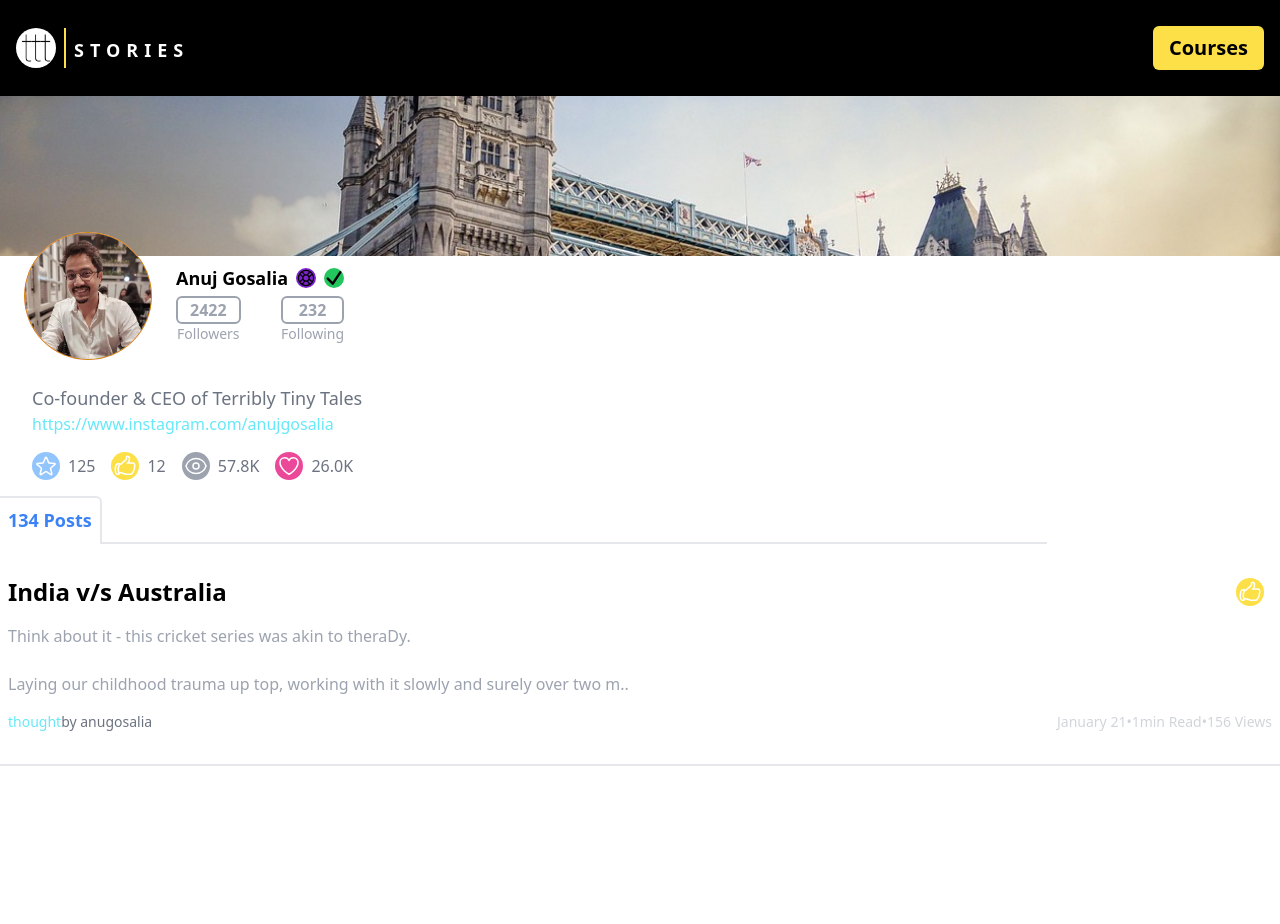
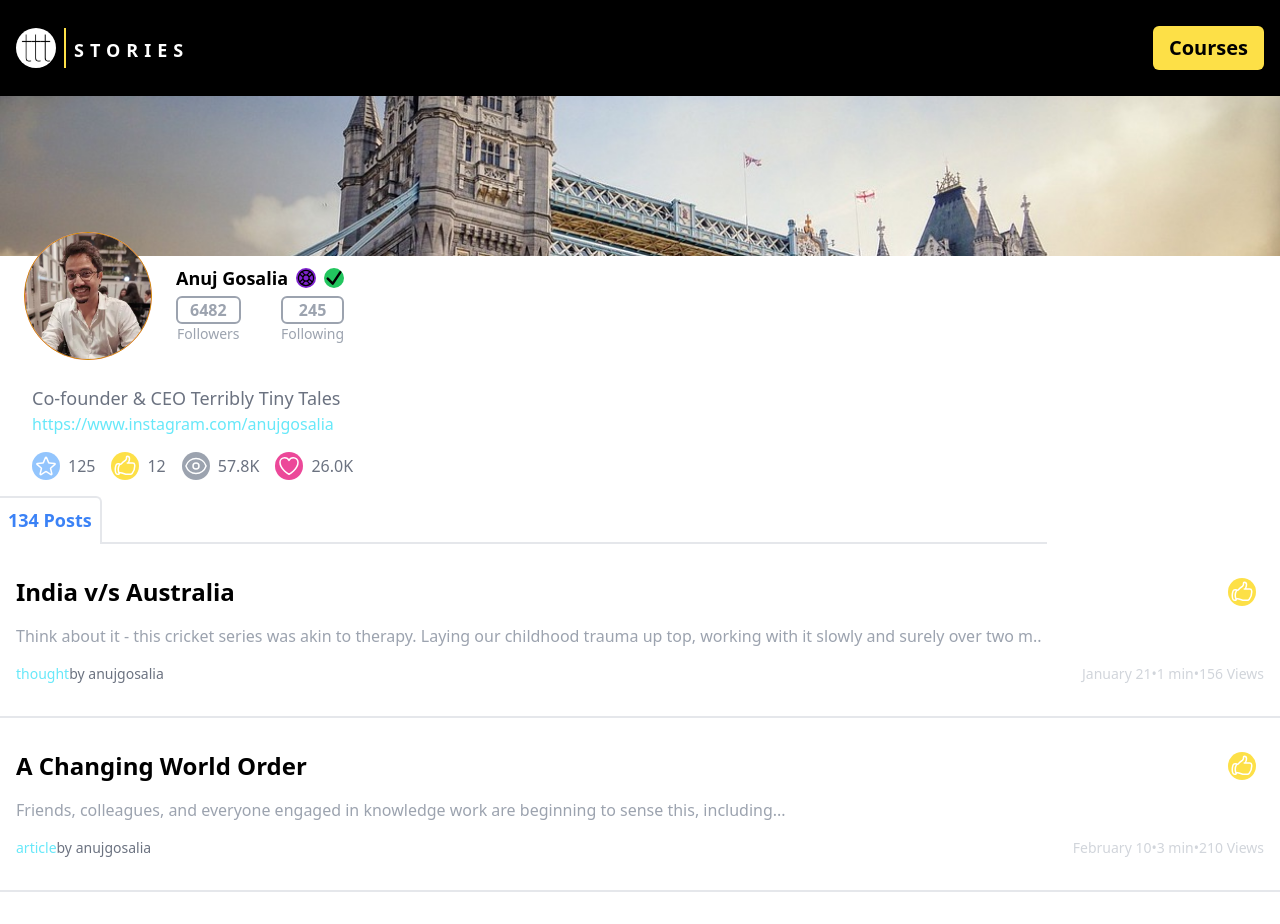
Before and after one commit to amartya895/tinytales, a React (Create React App) app: page / in a window 1280 px wide. Shown: the top 924 px of the page. Before the commit the page ends 800 px from the top, so only its background shows below. Built offline with nearby package versions, Linux system fonts and the light colour scheme.

Commit message:
added json file

```diff
--- a/src/App.js
+++ b/src/App.js
@@ -2,20 +2,47 @@ import Features from "./components/Features";
 import Navbar from "./components/Navbar";
 import PostCard from "./components/PostCard";
 import Profile from "./components/Profile";
+import profileInfo from "./utils/data.json";
 
 function App() {
+  const info = profileInfo.users[0];
+
   return (
     <div className="">
       <Navbar />
-      <Profile />
+      <Profile
+        name={info.name}
+        follower={info.followers}
+        following={info.following}
+        position={info.position}
+        instaid={info.instagram_id}
+      />
       <div className="ml-8">
-        <Features />
+        <Features
+          star={info.star}
+          like={info.like}
+          view={info.views}
+          heart={info.heart}
+        />
       </div>
       <div className="p-2 text-blue-500 inline-block mt-4 rounded-tr-md font-semibold text-lg border-t-2 border-r-2">
-        134 Posts
+        {info.postcount} Posts
       </div>
       <div className="w-[74%] bg-gray-400 border-b-2 ml-[100px]"></div>
-      <PostCard/>
+      {info.posts.map((post,index) => {
+        return (
+          <PostCard
+          key={index}
+            title={post.title}
+            desc={post.description}
+            typedesc={post.typeDesc}
+            time={post.post_time}
+            readtime={post.post_read_time}
+            view={post.post_view}
+            name={info.name.toLowerCase().split(' ').join("")}
+          />
+        );
+      })}
     </div>
   );
 }
--- a/src/components/Features.js
+++ b/src/components/Features.js
@@ -1,6 +1,6 @@
 import React from "react";
 
-const Features = () => {
+const Features = ({ star, like, view, heart }) => {
   return (
     <div className="flex mt-4 justify-start items-center">
       <div className="text-gray-500 flex  justify-start items-center">
@@ -20,7 +20,7 @@ const Features = () => {
             />
           </svg>
         </div>
-        <span>125</span>
+        <span>{star}</span>
       </div>
       <div className="text-gray-500 flex ml-4 justify-start items-center">
         <div className="h-7 w-7 flex justify-center items-center bg-yellow-300 rounded-full mr-2">
@@ -39,7 +39,7 @@ const Features = () => {
             />
           </svg>
         </div>
-        <span>12</span>
+        <span>{like}</span>
       </div>
       <div className="text-gray-500 flex ml-4 justify-start items-center">
         <div className="h-7 w-7 flex justify-center items-center bg-gray-400 rounded-full mr-2">
@@ -63,7 +63,7 @@ const Features = () => {
             />
           </svg>
         </div>
-        <span>57.8K</span>
+        <span>{view}</span>
       </div>
       <div className="text-gray-500 flex ml-4 justify-start items-center">
         <div className="h-7 w-7 flex justify-center items-center bg-pink-500 rounded-full mr-2">
@@ -82,7 +82,7 @@ const Features = () => {
             />
           </svg>
         </div>
-        <span>26.0K</span>
+        <span>{heart}</span>
       </div>
     </div>
   );
--- a/src/components/PostCard.js
+++ b/src/components/PostCard.js
@@ -1,10 +1,10 @@
 import React from "react";
 
-const PostCard = () => {
+const PostCard = ({ title, desc, typedesc, time, readtime, view, name }) => {
   return (
-    <div className="px-2 border-b-2 py-8">
+    <div className="px-4 border-b-2 py-8">
       <div className="flex items-center justify-between">
-        <h1 className="text-2xl font-semibold">India v/s Australia</h1>
+        <h1 className="text-2xl font-semibold">{title}</h1>
         <div className="h-7 w-7 flex justify-center items-center bg-yellow-300 rounded-full mr-2">
           <svg
             xmlns="http://www.w3.org/2000/svg"
@@ -22,19 +22,15 @@ const PostCard = () => {
           </svg>
         </div>
       </div>
-      <p className="py-4 text-gray-400">
-        Think about it - this cricket series was akin to theraDy.
-        <br />
-        <br />
-        Laying our childhood trauma up top, working with it slowly and surely
-        over two m..
-      </p>
+      <p className="py-4 text-gray-400">{desc}</p>
       <div className="flex justify-between text-sm items-center">
         <div className="text-gray-500">
-          <span className="text-cyan-300">thought</span>by anugosalia
+          <span className="text-cyan-300">{typedesc}</span>by {name}
         </div>
         <div className="text-gray-300 text-sm ">
-            <h1>January 21•1min Read•156 Views</h1>
+          <h1>
+            {time}•{readtime}•{view} Views
+          </h1>
         </div>
       </div>
     </div>
--- a/src/components/Profile.js
+++ b/src/components/Profile.js
@@ -2,7 +2,7 @@ import React from "react";
 import profileBg from "../images/profileBg.jpeg";
 import pp from "../images/profilepic.webp";
 
-const Profile = () => {
+const Profile = ({ name, follower, following, position, instaid }) => {
   return (
     <>
       <div className="w-full h-40 overflow-hidden">
@@ -22,7 +22,7 @@ const Profile = () => {
         </div>
         <div className="flex flex-col absolute ml-8 mt-2 left-36">
           <div className="flex justify-center items-center">
-            <h1 className="text-lg font-semibold">Anuj Gosalia</h1>
+            <h1 className="text-lg font-semibold">{name}</h1>
             <span className="h-5 w-5 rounded-full bg-purple-700 ml-2">
               <svg
                 xmlns="http://www.w3.org/2000/svg"
@@ -59,13 +59,13 @@ const Profile = () => {
           <div className="flex text-center justify-between text-gray-400 mt-1">
             <div className="">
               <div className="border-2 rounded-md border-gray-400  font-bold px-3">
-                <h1>2422</h1>
+                <h1>{follower}</h1>
               </div>
               <p className="text-sm">Followers</p>
             </div>
             <div className="">
               <div className="border-2 rounded-md border-gray-400 font-bold  px-3">
-                <h1>232</h1>
+                <h1>{following}</h1>
               </div>
               <p className="text-sm">Following</p>
             </div>
@@ -74,14 +74,12 @@ const Profile = () => {
       </div>
 
       <div className="mt-32 pl-8">
-        <h1 className="text-lg text-gray-500">
-          Co-founder & CEO of Terribly Tiny Tales
-        </h1>
+        <h1 className="text-lg text-gray-500">{position}</h1>
         <a
           className="text-cyan-300"
           href="https://www.instagram.com/anujgosalia"
         >
-          https://www.instagram.com/anujgosalia
+          {instaid}
         </a>
       </div>
     </>
--- /dev/null
+++ b/src/utils/data.json
@@ -0,0 +1,43 @@
+{
+  "users": [
+    {
+      "id": 1,
+      "name": "Anuj Gosalia",
+      "followers": 6482,
+      "following": 245,
+      "position": "Co-founder & CEO Terribly Tiny Tales",
+      "instagram_id": "https://www.instagram.com/anujgosalia",
+      "star": 125,
+      "like": 12,
+      "views": "57.8K",
+      "heart": "26.0K",
+      "postcount": 134,
+      "posts": [
+        {
+          "title": "India v/s Australia",
+          "description": "Think about it - this cricket series was akin to therapy. Laying our childhood trauma up top, working with it slowly and surely over two m..",
+          "typeDesc": "thought",
+          "post_time": "January 21",
+          "post_read_time": "1 min",
+          "post_view": 156
+        },
+        {
+          "title": "A Changing World Order",
+          "description": "Friends, colleagues, and everyone engaged in knowledge work are beginning to sense this, including...",
+          "typeDesc": "article",
+          "post_time": "February 10",
+          "post_read_time": "3 min",
+          "post_view": 210
+        },
+        {
+          "title": "Write To Build",
+          "description": "- stones\n- products\n- companies",
+          "typeDesc": "quote",
+          "post_time": "March 5",
+          "post_read_time": "2 min",
+          "post_view": 180
+        }
+      ]
+    }
+  ]
+}
```
